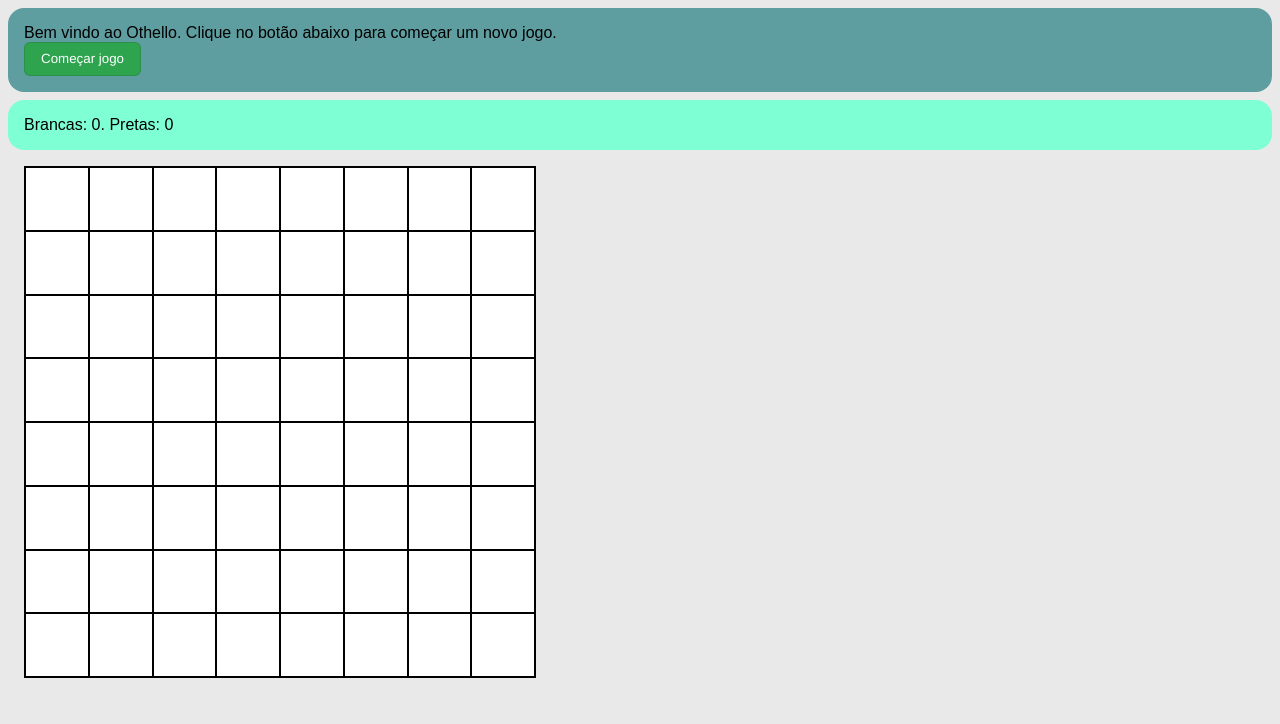
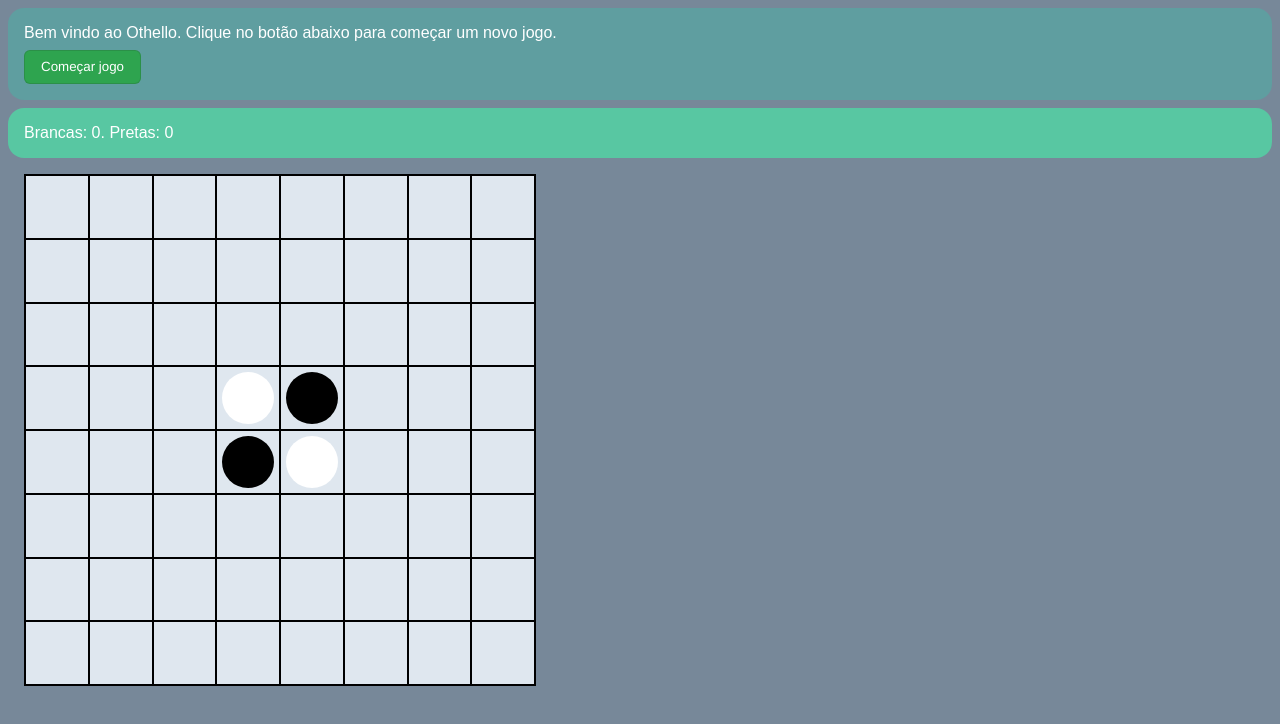
Before and after one commit to eucappelli/othello, a plain HTML site: page index.html in a window 1280 px wide. Both pictures are taken after a click on the button "Começar jogo". Drawn offline with Linux system fonts and the light colour scheme.

Commit message:
Pequenas correções na interface

```diff
--- a/script.js
+++ b/script.js
@@ -43,6 +43,7 @@ function createGameBody() {
     const body = document.createElement("div");
     const gameScore = createGameScore();
     body.id = "gameBody";
+    body.className = "gameBody";
     body.appendChild(gameScore);
     document.body.appendChild(body);
 }
@@ -89,6 +90,7 @@ function startGame() {
         gameBoard = createGameBoard();
         const board = createGameBoard();
         const body = document.getElementById("gameBody");
+        body.style.display = "inline"
         body.appendChild(board);
     }
 
@@ -135,22 +137,21 @@ function createActualBoard() {
 function initGameState() {
     turn = player;
 
-    createPiece(44, whites);
-    createPiece(55, whites);
-    createPiece(54, blacks);
-    createPiece(45, blacks);
+    createPiece(27, whites);
+    createPiece(36, whites);
+    createPiece(35, blacks);
+    createPiece(28, blacks);
 }
 
 function createPiece(id, color) {
     actualBoard[id] = color;
-    const cell = cells[id];
+    const cell = document.getElementById(`cell-${id}`);
     const piece = document.createElement("div");
     piece.className = `piece-${color}`;
     piece.id = `piece-${id}`;
 
     if (color == whites) whitesCount++;
     else blacksCount++;
-
     cell.appendChild(piece);
 }
 
@@ -164,7 +165,6 @@ function onClickCell(cellId) {
 
 function makeMove(cellId) {
     // verifica se a celula está dentro do tabuleiro
-    const isOnBoard = cellId % 10 >= 1 && cellId % 10 <= 8;
     const isEmpty = !cells[cellId].firstChild;
     if (isOnBoard && isEmpty) {
 
--- a/style.css
+++ b/style.css
@@ -1,19 +1,25 @@
 body {
     font-family: Arial, Helvetica, sans-serif;
-    background-color: rgb(233, 233, 233);
+    background-color: lightslategrey;
 }
 
 .hud {
     border-radius: 16px;
     background-color: cadetblue;
     padding: 16px;
+    color: white;
+}
+
+.gameBody {
+    display: none;
 }
 
 .gameScore {
     margin-top: 8px;
     border-radius: 16px;
-    background-color: aquamarine;
+    background-color: rgb(88, 199, 162);
     padding: 16px;
+    color: white
 }
 
 .row {
@@ -29,12 +35,20 @@ body {
     display: flex;
     justify-content: center;
     align-items: center;
-    background-color: rgb(255, 255, 255);
+    background-color: rgb(223, 231, 239);
 }
 
-.piece {
+.piece-0 {
     box-sizing: border-box;
-    border: 2px solid #777777;
+    background-color: black;
+    border-radius: 50%;
+    height: 85%;
+    width: 85%;
+}
+
+.piece-1 {
+    box-sizing: border-box;
+    background-color: white;
     border-radius: 50%;
     height: 85%;
     width: 85%;
@@ -53,6 +67,7 @@ body {
 }
 
 .buttons-div {
+    margin-top: 8px;
     display: flex;
     gap: 8px;
 }
```
